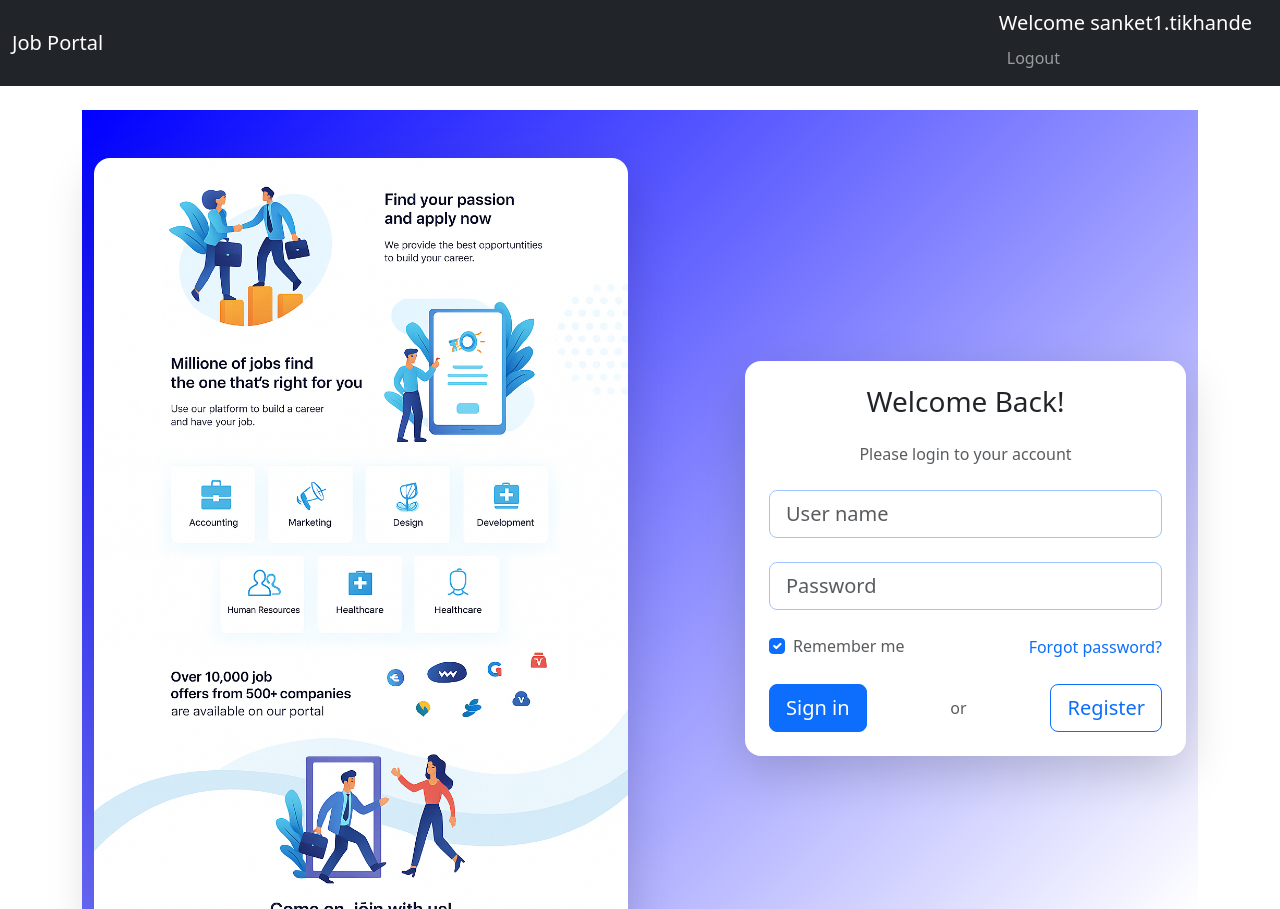
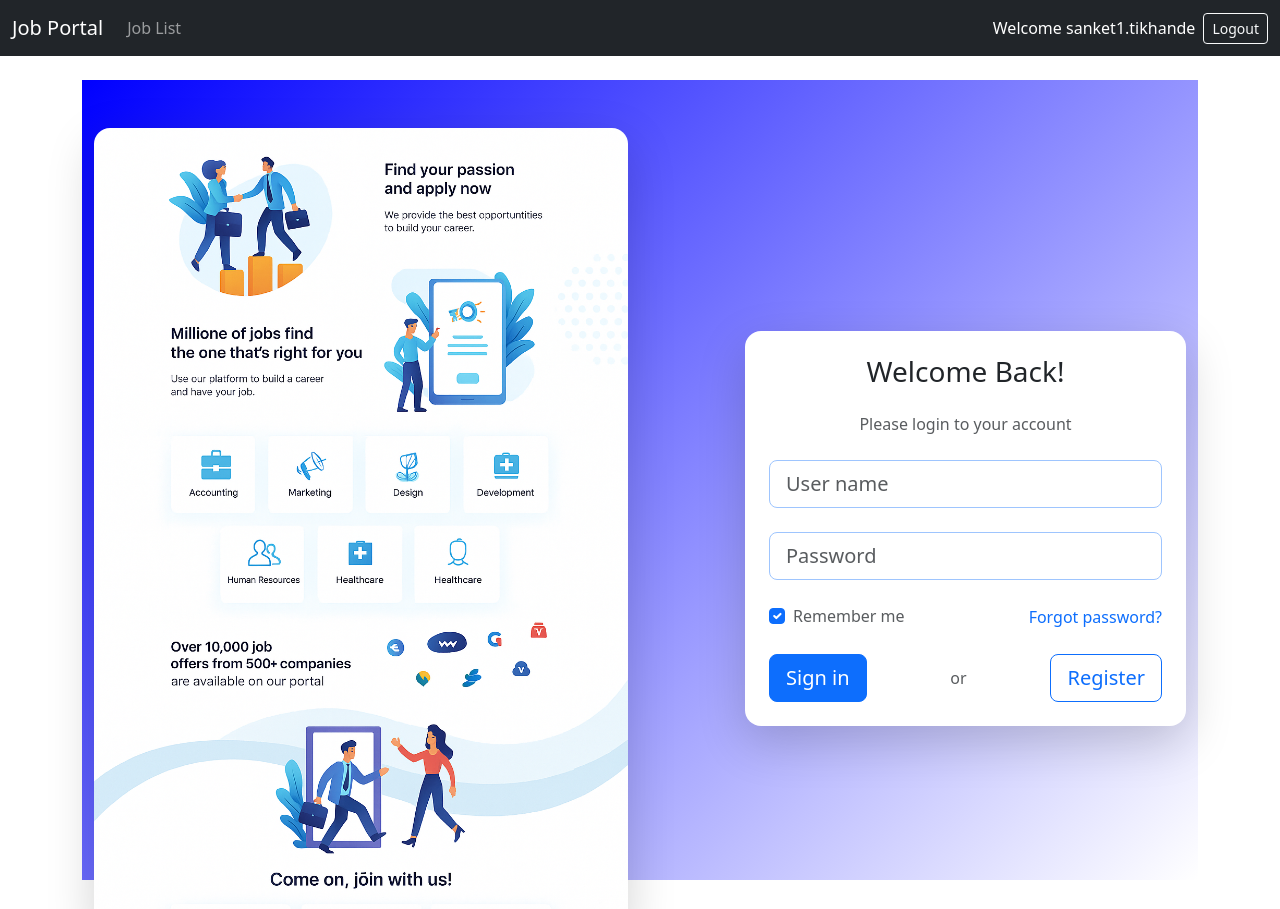
Before and after one commit to tikhandesanket/Job_Portal_Fiest, a Django app: page / in a window 1280 px wide. Shown: the top 909 px of the page. Run offline with Django 4.2, Linux system fonts and the light colour scheme; a user stored in the database is signed in; data comes from the database, SQL or seed files in the repository.

Commit message:
added layout with conditions

```diff
--- a/accounts/templates/accounts/base.html
+++ b/accounts/templates/accounts/base.html
@@ -12,13 +12,10 @@
   <body>
     <nav class="navbar navbar-expand-lg navbar-dark bg-dark mb-4">
       <div class="container-fluid">
+        <!-- Brand -->
         <a class="navbar-brand" href="{% url 'job_list' %}">Job Portal</a>
-          {% if user is not None and user.is_authenticated and profile.user_type == "recruiter" %}
-            <a href="{% url 'job_create' %}" class="text-white ">Post a Job</a>
-            <a href="{% url 'job_list' %}" class="text-white ">Manage Listings</a>
-          {% elif user is not None and user.is_authenticated and profile.user_type == "applicant" %}
-            <a href="{% url 'job_list' %}" class="text-white ">Job List</a>
-          {% endif %}
+
+        <!-- Toggler -->
         <button
           class="navbar-toggler"
           type="button"
@@ -28,28 +25,36 @@
           <span class="navbar-toggler-icon"></span>
         </button>
 
+        <!-- Navbar content -->
         <div class="collapse navbar-collapse" id="navbarNav">
+          <!-- Left side -->
           <ul class="navbar-nav me-auto">
-            {% if profile.user_type == "recruiter" %}
+            {% if user.is_authenticated and profile.user_type == "recruiter" %}
             <li class="nav-item">
               <a class="nav-link" href="{% url 'job_create' %}">Post a Job</a>
             </li>
-
             <li class="nav-item">
               <a class="nav-link" href="{% url 'job_list' %}"
-                >Manage Listings</ausers = User.objects.all().order_by('id') >
+                >Manage Listings</a
+              >
             </li>
-
+            {% else %}
+            <li class="nav-item">
+              <a class="nav-link" href="{% url 'job_list' %}">Job List</a>
+            </li>
             {% endif %}
           </ul>
 
-          <ul class="navbar-nav">
+          <!-- Right side -->
+          <ul class="navbar-nav ms-auto">
             {% if user.is_authenticated %}
-            <li class="nav-item">
-              <span class="navbar-brand"
-                >Welcome {{ user.username  }}</span
+            <li class="nav-item d-flex align-items-center">
+              <span class="navbar-text text-white me-2"
+                >Welcome {{ user.username }}</span
               >
-              <a class="nav-link" href="{% url 'logout' %}">Logout</a>
+              <a class="btn btn-outline-light btn-sm" href="{% url 'logout' %}"
+                >Logout</a
+              >
             </li>
             {% else %}
             <li class="nav-item">
@@ -61,7 +66,7 @@
       </div>
     </nav>
 
-    <div class="container">{% block content %} {% endblock %}</div>
+    <div class="container">{% block content %}{% endblock %}</div>
 
     <script src="https://cdn.jsdelivr.net/npm/bootstrap@5.3.3/dist/js/bootstrap.bundle.min.js"></script>
   </body>
```
